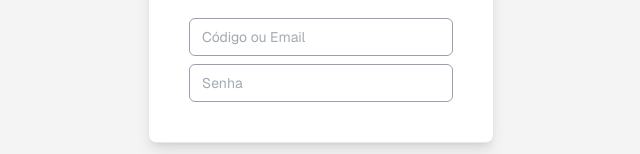
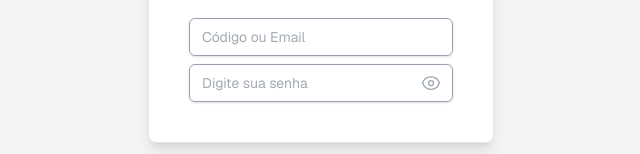
Before and after one commit to RegisSantos/app_contas, a Next.js app in the folder react/: page /login in a window 1280 px wide. Shown: the part 386-540 px from the top of the page, without its empty margins (319-959 px from the left). Built offline with nearby package versions, Linux system fonts and the light colour scheme.

Commit message:
Updates to the login screen + Inclusion of input components for text and password + Inclusion of a hook to show/hide password

```diff
--- a/react/package.json
+++ b/react/package.json
@@ -23,6 +23,6 @@
     "eslint": "^9",
     "eslint-config-next": "16.2.4",
     "tailwindcss": "^4",
-    "typescript": "^5"
+    "typescript": "^5.9.3"
   }
 }
--- a/react/src/app/(auth)/login/page.tsx
+++ b/react/src/app/(auth)/login/page.tsx
@@ -1,6 +1,8 @@
 "use client";
 
 import Image from "next/image";
+import PasswordInput from "@/components/PasswordInput";
+import TextInput from "@/components/TextInput";
 import toast from "react-hot-toast";
 
 export default function Home() {
@@ -42,29 +44,23 @@ export default function Home() {
           <div className="grid grid-cols-1 gap-x-6 gap-y-8 sm:grid-cols-6">
             <div className="sm:col-span-12">
               <div className="flex flex-col gap-2">
-                <input
-                  type="text"
+                <TextInput
                   id="iUser"
                   name="iUser"
-                  className="block w-full rounded-md bg-white/5 px-3 py-1.5 text-base text-gray-600 placeholder:text-gray-400[/10]
-                            border border-gray-400 rounded-md sm:text-sm/6
-                            focus:outline-2 focus:-outline-offset-2 focus:outline-gray-400
-                            dark:border-gray-600 dark:bg-white/10 dark:text-gray-200 dark:placeholder:text-gray-500 dark:focus:outline-gray-500"
+                  type="text"
+                  className="bg-white/5 border-gray-400 text-base text-gray-600 placeholder:text-gray-400[/10] sm:text-sm/6
+                            dark:border-gray-400 dark:bg-white/10 dark:text-gray-200 dark:placeholder:text-gray-500 dark:focus:outline-gray-500
+                            focus:outline-2 focus:-outline-offset-2 focus:outline-gray-400"
                   placeholder="Código ou Email"
                 />
-
-                <div className="relative w-full">
-                  <input
-                    type="password"
-                    id="iPass"
-                    name="iPass"
-                    className="block w-full rounded-md bg-white/5 px-3 py-1.5 text-base text-gray-600 placeholder:text-gray-400[/10]
-                              border border-gray-400 rounded-md sm:text-sm/6
-                              focus:outline-2 focus:-outline-offset-2 focus:outline-gray-400
-                              dark:border-gray-600 dark:bg-white/10 dark:text-gray-200 dark:placeholder:text-gray-500 dark:focus:outline-gray-500"
-                    placeholder="Senha"
-                  />
-                </div>
+                <PasswordInput
+                  id="iPass"
+                  name="iPass"
+                  className="bg-white/5 border-gray-400 text-base text-gray-600 placeholder:text-gray-400[/10] sm:text-sm/6
+                            dark:border-gray-400 dark:bg-white/10 dark:text-gray-200 dark:placeholder:text-gray-500 dark:focus:outline-gray-500
+                            focus:outline-2 focus:-outline-offset-2 focus:outline-gray-400"
+                  placeholder="Digite sua senha"
+                />
               </div>
             </div>
           </div>
--- /dev/null
+++ b/react/src/components/PasswordInput.tsx
@@ -0,0 +1,48 @@
+"use client";
+
+import { EyeIcon, EyeSlashIcon } from "@heroicons/react/24/outline";
+import useTogglePassword from "@/hooks/useTogglePassword";
+
+type Props = {
+    id: string;
+    name: string;
+    className?: string;
+    placeholder?: string;
+};
+
+export default function PasswordInput({
+    id,
+    name,
+    className = "",
+    placeholder = "Senha",
+}: Props) {
+    const { show, togglePassword } = useTogglePassword();
+
+    return (
+        <div className="relative w-full">
+            <input
+                type={show ? "text" : "password"}
+                id={id}
+                name={name}
+                placeholder={placeholder}
+                className={`block w-full px-3 py-1.5 border border-gray-300 rounded-md shadow-sm
+                            focus:outline-1 focus:ring-blue-500 focus:border-blue-500
+                            dark:bg-gray-700 dark:border-gray-600 dark:placeholder:text-gray-400 dark:text-white ${className}`}
+            />
+
+            <button
+                type="button"
+                className="absolute right-3 top-1/2 -translate-y-1/2 text-gray-400 hover:text-gray-700 dark:hover:text-gray-200 cursor-pointer"
+                onClick={togglePassword}
+                aria-label={show ? "Ocultar Senha" : "Exibir Senha"}
+                title={show ? "Ocultar Senha" : "Exibir Senha"}
+            >
+                {show ? (
+                    <EyeSlashIcon className="h-5 w-5" />
+                ) : (
+                    <EyeIcon className="h-5 w-5" />
+                )}
+            </button>
+        </div>
+    );
+}
--- /dev/null
+++ b/react/src/components/TextInput.tsx
@@ -0,0 +1,42 @@
+"use client";
+
+type Props = {
+    type?: string;
+    id: string;
+    name: string;
+    className?: string;
+    placeholder?: string;
+    label?: string;
+};
+
+export default function TextInput({
+    type = "text",
+    id,
+    name,
+    className = "",
+    placeholder,
+    label,
+}: Props) {
+    return (
+        <div className="w-full">
+            {label && (
+                <label
+                    htmlFor={id}
+                    className="block text-sm font-medium text-gray-700 dark:text-gray-300 mb-1"
+                    >
+                    {label}
+                </label>
+            )}
+
+            <input
+                type={type}
+                id={id}
+                name={name}
+                placeholder={placeholder}
+                className={`block w-full px-3 py-1.5 border border-gray-300 rounded-md shadow-sm
+                            focus:outline-1 focus:ring-blue-500 focus:border-blue-500
+                            dark:bg-gray-700 dark:border-gray-600 dark:placeholder:text-gray-400 dark:text-white ${className}`}
+            />
+        </div>
+    );
+};
--- /dev/null
+++ b/react/src/hooks/useTogglePassword.ts
@@ -0,0 +1,11 @@
+import { useState } from "react";
+
+export default function useTogglePassword() {
+    const [show, setShow] = useState(false);
+
+    const togglePassword = () => {
+        setShow((prev) => !prev);
+    }
+
+    return { show, togglePassword };
+}
```
Also changed, not shown: react/tsconfig.json (+5 -4 lines), 1 other file (tests, documents, lock files or other folders).
